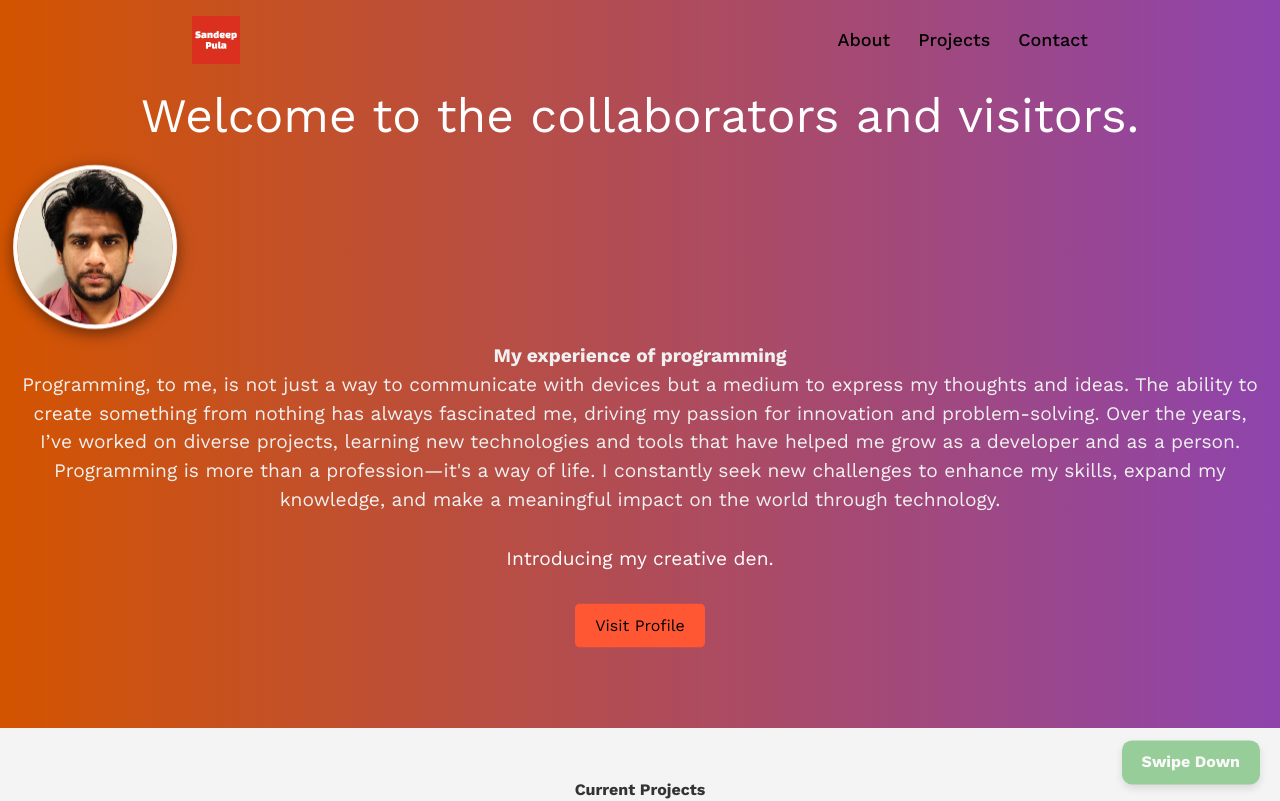
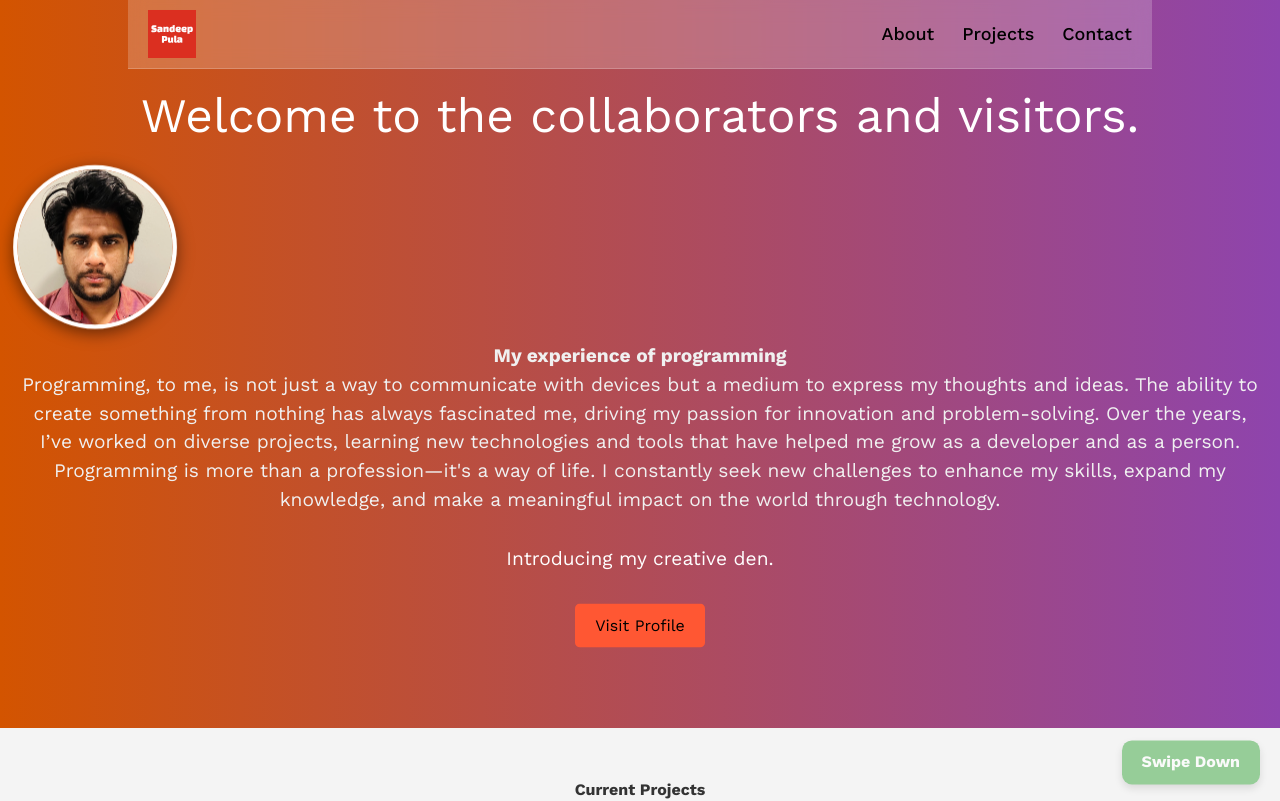
Before and after one commit to Sandeep-Pula/my_portfolio, a React (Vite) app: page / in a window 1280 px wide. Shown: the top 801 px of the page. Built offline with nearby package versions, Linux system fonts and the light colour scheme; no server answers.

Commit message:
navbar and page transition fix

```diff
--- a/src/components/Navbar.jsx
+++ b/src/components/Navbar.jsx
@@ -4,7 +4,17 @@ import { logo } from "../assets/images";
 
 const Navbar = () => {
   return (
-    <header className='header'>
+    <header className='header' style={{
+      position: "fixed", // Keeps the navbar fixed at the top
+      top: 0, // Aligns it to the top of the viewport
+      left: 0, // Aligns it to the left of the viewport
+      width: "100%", // Makes it span the full width
+      backgroundColor: "rgba(255, 255, 255, 0.2)", // Slight transparency
+      backdropFilter: "blur(10px)", // Adds the blur effect to the background content
+      zIndex: 1000, // Ensures it stays above other elements
+      padding: "10px 20px", // Adds spacing for the navbar
+      borderBottom: "1px solid rgba(255, 255, 255, 0.2)", // Optional: subtle border for better visibility
+    }}>
       <NavLink to='/'>
       <img src={logo} alt="logo" className="w-12 h-12 object-contain" />
 
--- a/src/pages/About.jsx
+++ b/src/pages/About.jsx
@@ -1,3 +1,4 @@
+import { useEffect } from "react";
 import './App.css';
 import { NavLink } from "react-router-dom";
 import React from "react";
@@ -12,9 +13,12 @@ import { experiences, skills } from "../constants";
 
 import "react-vertical-timeline-component/style.min.css";
 
+const About = () => {
+  // Scroll to the top on component load
+  useEffect(() => {
+    window.scrollTo(0, 0); // Scroll to the top of the page
+  }, []);
 
-
-const About = () => {
   return (
     <section className='max-container'>
       <h1 className='head-text'>
@@ -61,11 +65,11 @@ const About = () => {
         <div className='mt-5 flex flex-col gap-3 text-slate-500'>
           <p style={{ textAlign: 'justify' }}>
             While my professional journey started with Tata Consultancy Services (TCS), I quickly transformed challenges into opportunities, mastering key skills and evolving into an indispensable contributor to the team’s success.
-          <br/>
-          <br/>
+            <br />
+            <br />
             From there I moved to Cleveland State University (CSU), where I honed my expertise in research work related to language models, computer vision, reinforcement Learning algorithms, while also gaining valuable experience in research and teaching as working as graduate assistant.
-          <br/>
-          <br/>
+            <br />
+            <br />
             Here is the rundown of my professional journey so far.
           </p>
         </div>
@@ -128,18 +132,9 @@ const About = () => {
         </NavLink>
       </p>
 
-
-
-
-
-
-<br/>
-
+      <br />
 
       <hr className='border-slate-200' />
-
-
-
 
       <CTA />
     </section>
--- a/src/pages/Contact.jsx
+++ b/src/pages/Contact.jsx
@@ -1,3 +1,4 @@
+import { useEffect } from "react";
 import emailjs from "@emailjs/browser";
 import { Canvas } from "@react-three/fiber";
 import { Suspense, useRef, useState } from "react";
@@ -10,6 +11,10 @@ import React from "react";
 
 
 const Contact = () => {
+  // Scroll to the top on component load
+  useEffect(() => {
+    window.scrollTo(0, 0); // Scroll to the top of the page
+  }, []);
   const formRef = useRef();
   const [form, setForm] = useState({ name: "", email: "", message: "" });
   const { alert, showAlert, hideAlert } = useAlert();
--- a/src/pages/Projects.jsx
+++ b/src/pages/Projects.jsx
@@ -1,3 +1,4 @@
+import { useEffect } from "react";
 import { Link } from "react-router-dom";
 import './App.css';
 
@@ -7,6 +8,10 @@ import { projects } from "../constants";
 import { arrow } from "../assets/icons";
 
 const Projects = () => {
+  // Scroll to the top on component load
+  useEffect(() => {
+    window.scrollTo(0, 0); // Scroll to the top of the page
+  }, []);
   return (
     <section className='max-container'>
       <h1 className='head-text'>
```
Lines whose indentation alone changed are shown as unchanged.
